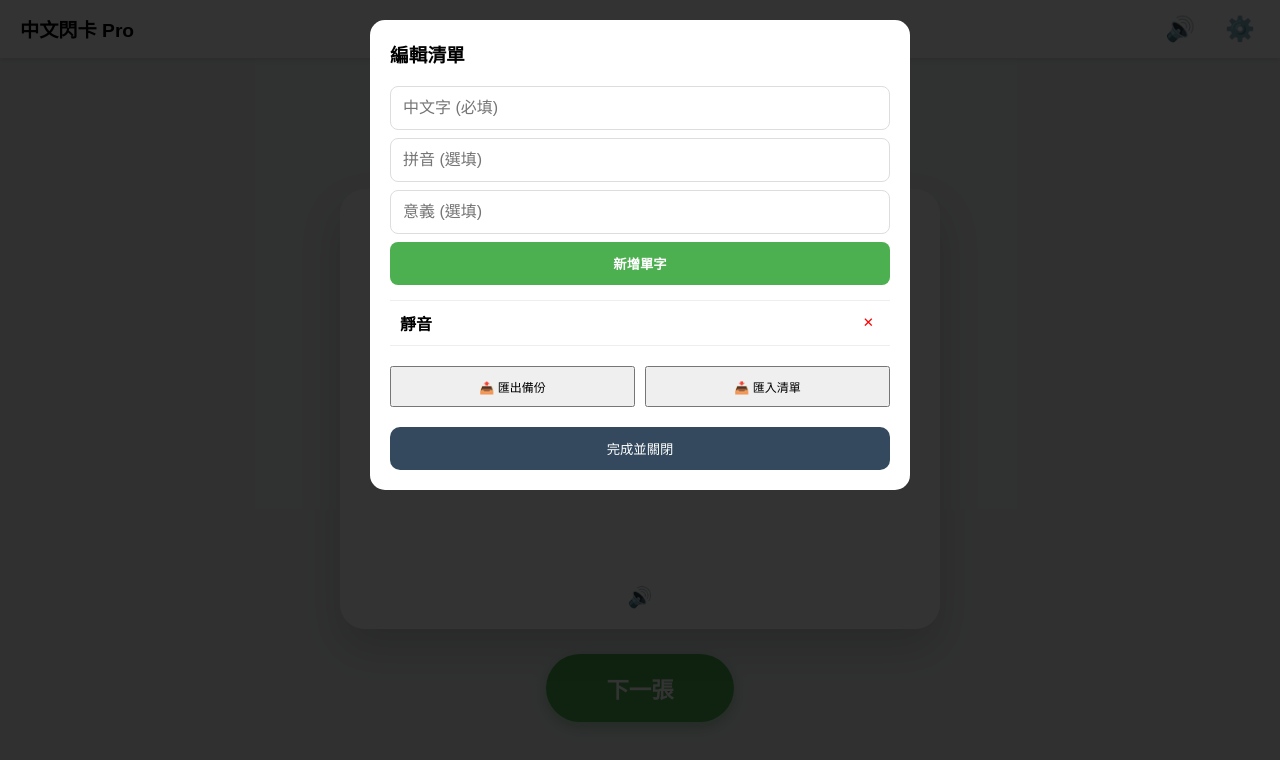
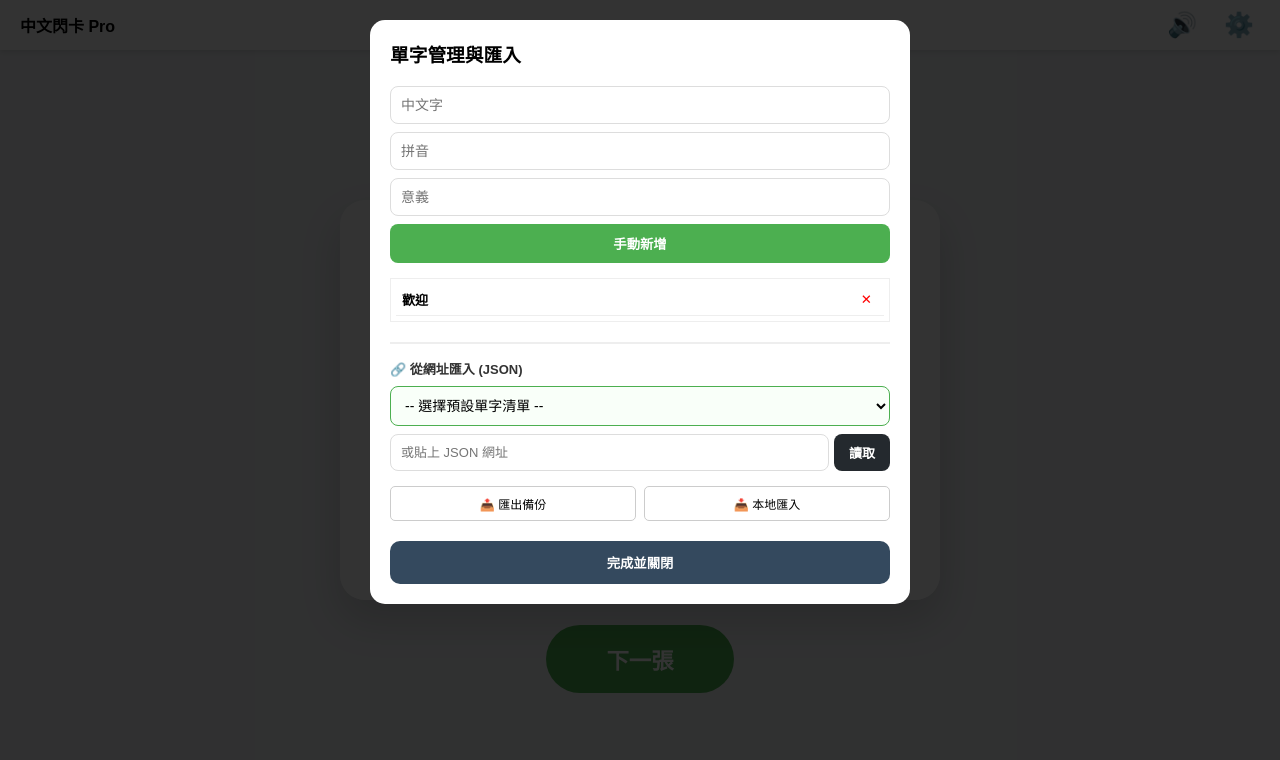
Before and after one commit to chin7521/flashcard, a plain HTML site: page index.html in a window 1280 px wide. Both pictures are taken after a click on the button "⚙️". Drawn offline with Linux system fonts and the light colour scheme.

Commit message:
Update index.html

```diff
--- a/index.html
+++ b/index.html
@@ -5,178 +5,43 @@
     <meta name="viewport" content="width=device-width, initial-scale=1.0, maximum-scale=1.0, user-scalable=no">
     <title>中文閃卡</title>
     <style>
-        :root {
-            --primary-color: #4CAF50;
-            --secondary-color: #f39c12;
-            --bg-color: #f0f2f5;
-            --card-white: #ffffff;
-            --card-back: #fffdf0;
-        }
-
-        body {
-            font-family: "PingFang TC", "Microsoft JhengHei", sans-serif;
-            background-color: var(--bg-color);
-            margin: 0;
-            display: flex;
-            flex-direction: column;
-            align-items: center;
-            height: 100vh;
-            overflow: hidden;
-        }
-
-        /* 頂部導覽列 */
-        .header {
-            width: 100%;
-            padding: 10px 20px;
-            display: flex;
-            justify-content: space-between;
-            align-items: center;
-            box-sizing: border-box;
-            background: white;
-            box-shadow: 0 2px 5px rgba(0,0,0,0.1);
-            z-index: 10;
-        }
-
-        .header-btns {
-            display: flex;
-            gap: 20px;
-            align-items: center;
-        }
-
-        .icon-btn {
-            background: none;
-            border: none;
-            font-size: 24px;
-            cursor: pointer;
-            padding: 5px;
-            transition: transform 0.1s;
-        }
-        .icon-btn:active { transform: scale(0.9); }
-
-        /* 主區域 */
-        .main-container {
-            flex: 1;
-            display: flex;
-            flex-direction: column;
-            align-items: center;
-            justify-content: center;
-            width: 100%;
-            padding: 10px;
-            box-sizing: border-box;
-        }
-
-        .slider-container {
-            width: 90%;
-            max-width: 400px;
-            margin: 10px 0 20px 0;
-            display: flex;
-            align-items: center;
-            gap: 15px;
-            background: white;
-            padding: 10px 20px;
-            border-radius: 30px;
-            box-shadow: 0 2px 10px rgba(0,0,0,0.05);
-        }
-
-        .card-container {
-            perspective: 1000px;
-            width: 95%;
-            max-width: 600px;
-            height: 55vh;
-            max-height: 500px;
-            cursor: pointer;
-        }
-
-        .card {
-            width: 100%;
-            height: 100%;
-            position: relative;
-            transition: transform 0.6s cubic-bezier(0.4, 0, 0.2, 1);
-            transform-style: preserve-3d;
-            border-radius: 25px;
-            box-shadow: 0 20px 40px rgba(0,0,0,0.15);
-        }
-
+        :root { --primary-color: #4CAF50; --secondary-color: #f39c12; --bg-color: #f0f2f5; --card-white: #ffffff; --card-back: #fffdf0; }
+        body { font-family: "PingFang TC", "Microsoft JhengHei", sans-serif; background-color: var(--bg-color); margin: 0; display: flex; flex-direction: column; align-items: center; height: 100vh; overflow: hidden; }
+        .header { width: 100%; padding: 10px 20px; display: flex; justify-content: space-between; align-items: center; box-sizing: border-box; background: white; box-shadow: 0 2px 5px rgba(0,0,0,0.1); z-index: 10; }
+        .header-btns { display: flex; gap: 15px; align-items: center; }
+        .icon-btn { background: none; border: none; font-size: 24px; cursor: pointer; }
+        .main-container { flex: 1; display: flex; flex-direction: column; align-items: center; justify-content: center; width: 100%; padding: 10px; box-sizing: border-box; }
+        .slider-container { width: 90%; max-width: 400px; margin-bottom: 20px; display: flex; align-items: center; gap: 15px; background: white; padding: 10px 20px; border-radius: 30px; box-shadow: 0 2px 10px rgba(0,0,0,0.05); }
+        .card-container { perspective: 1000px; width: 95%; max-width: 600px; height: 50vh; max-height: 500px; cursor: pointer; }
+        .card { width: 100%; height: 100%; position: relative; transition: transform 0.6s cubic-bezier(0.4, 0, 0.2, 1); transform-style: preserve-3d; border-radius: 25px; box-shadow: 0 20px 40px rgba(0,0,0,0.15); }
         .card.is-flipped { transform: rotateY(180deg); }
-
-        .card-face {
-            position: absolute;
-            width: 100%;
-            height: 100%;
-            backface-visibility: hidden;
-            display: flex;
-            flex-direction: column;
-            align-items: center;
-            justify-content: center;
-            border-radius: 25px;
-            padding: 20px;
-            box-sizing: border-box;
-            text-align: center;
-            overflow: hidden;
-            word-break: break-all;
-        }
-
+        .card-face { position: absolute; width: 100%; height: 100%; backface-visibility: hidden; display: flex; flex-direction: column; align-items: center; justify-content: center; border-radius: 25px; padding: 20px; box-sizing: border-box; text-align: center; word-break: break-all; }
         .card-front { background: var(--card-white); }
-        .card-back {
-            background: var(--card-back);
-            transform: rotateY(180deg);
-            border: 3px dashed var(--secondary-color);
-        }
-
+        .card-back { background: var(--card-back); transform: rotateY(180deg); border: 3px dashed var(--secondary-color); }
         #word-display { font-weight: 900; color: #2c3e50; }
         #pinyin-display { color: var(--secondary-color); font-weight: bold; }
         #meaning-display { color: #7f8c8d; margin-top: 10px; }
-
-        /* 手動朗讀圖示 */
-        .manual-speak {
-            position: absolute;
-            bottom: 20px;
-            font-size: 20px;
-            color: #ddd;
-        }
-
         .btn-group { margin: 25px 0; }
-        .btn {
-            padding: 18px 60px;
-            font-size: 1.4rem;
-            background-color: var(--primary-color);
-            color: white;
-            border: none;
-            border-radius: 60px;
-            font-weight: bold;
-            box-shadow: 0 5px 15px rgba(76, 175, 80, 0.4);
-        }
+        .btn { padding: 18px 60px; font-size: 1.4rem; background-color: var(--primary-color); color: white; border: none; border-radius: 60px; font-weight: bold; }
 
         /* 設定彈窗 */
-        #settings-modal {
-            display: none;
-            position: fixed;
-            top: 0; left: 0; width: 100%; height: 100%;
-            background: rgba(0,0,0,0.8);
-            z-index: 1000;
-            padding: 20px;
-            box-sizing: border-box;
-        }
+        #settings-modal { display: none; position: fixed; top: 0; left: 0; width: 100%; height: 100%; background: rgba(0,0,0,0.8); z-index: 1000; padding: 20px; box-sizing: border-box; }
+        .modal-content { background: white; padding: 20px; border-radius: 15px; max-width: 500px; margin: auto; }
+        .input-group { display: flex; flex-direction: column; gap: 8px; margin-bottom: 15px; }
+        .input-group input { padding: 10px; border: 1px solid #ddd; border-radius: 8px; font-size: 14px; }
 
-        .modal-content {
-            background: white;
-            padding: 20px;
-            border-radius: 15px;
-            max-width: 500px;
-            margin: auto;
-        }
-
-        .input-group { display: flex; flex-direction: column; gap: 8px; margin-bottom: 15px; }
-        .input-group input { padding: 12px; border: 1px solid #ddd; border-radius: 8px; font-size: 16px; }
-        .add-btn { background: var(--primary-color); color: white; border: none; padding: 12px; border-radius: 8px; font-weight: bold; }
+        /* 匯入區塊 */
+        .backup-section { margin-top: 20px; padding-top: 15px; border-top: 2px solid #eee; }
+        .url-select { width: 100%; padding: 10px; margin-bottom: 8px; border-radius: 8px; border: 1px solid #4CAF50; background: #f9fff9; font-size: 14px; }
+        .backup-btn { flex: 1; padding: 8px; font-size: 12px; cursor: pointer; border-radius: 5px; border: 1px solid #ccc; background: #fff; }
     </style>
 </head>
 <body>
 
     <div class="header">
-        <div style="font-weight: bold; font-size: 1.2rem;">中文閃卡 Pro</div>
+        <div style="font-weight: bold;">中文閃卡 Pro</div>
         <div class="header-btns">
-            <button id="voice-toggle" class="icon-btn" onclick="toggleVoice()" title="切換發音">🔊</button>
+            <button id="voice-toggle" class="icon-btn" onclick="toggleVoice()">🔊</button>
             <button class="icon-btn" onclick="toggleModal()">⚙️</button>
         </div>
     </div>
@@ -185,80 +50,115 @@
         <div class="slider-container">
             <span>A</span>
             <input type="range" min="30" max="250" value="100" id="fontSlider">
-            <span style="font-size: 24px; font-weight: bold;">A</span>
+            <span style="font-size: 24px;">A</span>
         </div>
-
         <div class="card-container" onclick="flipCard()">
             <div class="card" id="card">
-                <div class="card-face card-front">
-                    <div id="word-display">載入中...</div>
-                    <div class="manual-speak">🔊</div>
-                </div>
+                <div class="card-face card-front"><div id="word-display">載入中...</div></div>
                 <div class="card-face card-back">
                     <div id="pinyin-display"></div>
                     <div id="meaning-display"></div>
-                    <div class="manual-speak">🔊</div>
                 </div>
             </div>
         </div>
-
-        <div class="btn-group">
-            <button class="btn" onclick="nextCard(event)">下一張</button>
-        </div>
+        <div class="btn-group"><button class="btn" onclick="nextCard(event)">下一張</button></div>
     </div>
 
     <div id="settings-modal">
         <div class="modal-content">
-            <h3 style="margin-top:0;">編輯清單</h3>
+            <h3 style="margin-top:0;">單字管理與匯入</h3>
+
             <div class="input-group">
-                <input type="text" id="new-word" placeholder="中文字 (必填)">
-                <input type="text" id="new-pinyin" placeholder="拼音 (選填)">
-                <input type="text" id="new-meaning" placeholder="意義 (選填)">
-                <button class="add-btn" onclick="addVocab()">新增單字</button>
+                <input type="text" id="new-word" placeholder="中文字">
+                <input type="text" id="new-pinyin" placeholder="拼音">
+                <input type="text" id="new-meaning" placeholder="意義">
+                <button onclick="addVocab()" style="background:var(--primary-color); color:white; padding:10px; border:none; border-radius:8px; font-weight:bold;">手動新增</button>
             </div>
-            <div id="vocab-list-container" style="max-height: 200px; overflow-y: auto; border-top: 1px solid #eee;"></div>
-            <div style="margin-top: 20px; display: flex; gap: 10px;">
-                <button onclick="exportVocab()" style="flex:1; padding:10px; font-size:12px;">📤 匯出備份</button>
-                <button onclick="document.getElementById('importFile').click()" style="flex:1; padding:10px; font-size:12px;">📥 匯入清單</button>
-                <input type="file" id="importFile" style="display:none" accept=".json" onchange="importVocab(event)">
+
+            <div id="vocab-list-container" style="max-height: 120px; overflow-y: auto; border: 1px solid #eee; padding: 5px; margin-bottom: 10px;"></div>
+
+            <div class="backup-section">
+                <p style="font-size: 13px; margin: 0 0 8px 0; color: #333; font-weight: bold;">🔗 從網址匯入 (JSON)</p>
+
+                <select id="preset-urls" class="url-select" onchange="updateUrlInput()">
+                    <option value="">-- 選擇預設單字清單 --</option>
+                    <option value="https://raw.githubusercontent.com/chin7521/flashcard/refs/heads/main/vocab_Vol1.json">Vol1</option>
+                    <option value="https://raw.githubusercontent.com/chin7521/flashcard/refs/heads/main/vocab_Vol2_L1-L6.json">Vol L1-L6</option>
+                    <option value="https://raw.githubusercontent.com/chin7521/flashcard/refs/heads/main/vocab_Vol2_L7-L12.json">Vol2 L7-L12</option>
+                </select>
+
+                <div style="display: flex; gap: 5px; margin-bottom: 15px;">
+                    <input type="text" id="remote-url" placeholder="或貼上 JSON 網址" style="flex:1; padding: 10px; border: 1px solid #ddd; border-radius: 8px; font-size: 13px;">
+                    <button onclick="importFromURL()" style="background:#24292e; color:white; border:none; padding:5px 15px; border-radius:8px; font-size: 13px; font-weight: bold;">讀取</button>
+                </div>
+
+                <div style="display: flex; gap: 8px;">
+                    <button class="backup-btn" onclick="exportVocab()">📤 匯出備份</button>
+                    <button class="backup-btn" onclick="document.getElementById('importFile').click()">📥 本地匯入</button>
+                    <input type="file" id="importFile" style="display:none" accept=".json" onchange="importVocab(event)">
+                </div>
             </div>
-            <button onclick="toggleModal()" style="width:100%; margin-top:20px; padding:12px; background:#34495e; color:white; border:none; border-radius:10px;">完成並關閉</button>
+
+            <button onclick="toggleModal()" style="width:100%; margin-top:20px; padding:12px; background:#34495e; color:white; border:none; border-radius:10px; font-weight:bold;">完成並關閉</button>
         </div>
     </div>
 
     <script>
-        const defaultVocab = [{kanji: "靜音", pinyin: "jìng yīn", meaning: "Mute / Silent"}];
-        let vocabulary = JSON.parse(localStorage.getItem('myVocab')) || defaultVocab;
+        let vocabulary = JSON.parse(localStorage.getItem('myVocab')) || [{kanji: "歡迎", pinyin: "huān yíng", meaning: "Welcome"}];
         let currentIndex = -1;
-        let isVoiceEnabled = localStorage.getItem('voiceEnabled') !== 'false'; // 預設開啟
+        let isVoiceEnabled = localStorage.getItem('voiceEnabled') !== 'false';
         const synth = window.speechSynthesis;
 
-        // 初始化開關圖示
-        document.getElementById('voice-toggle').innerText = isVoiceEnabled ? "🔊" : "靜音模式 🔇";
+        // 初始化語音按鈕
+        document.getElementById('voice-toggle').innerText = isVoiceEnabled ? "🔊" : "🔇";
 
-        function toggleVoice() {
-            isVoiceEnabled = !isVoiceEnabled;
-            localStorage.setItem('voiceEnabled', isVoiceEnabled);
-            document.getElementById('voice-toggle').innerText = isVoiceEnabled ? "🔊" : "靜音模式 🔇";
-            // 切換時如果剛好有聲音，直接停止
-            if (!isVoiceEnabled) synth.cancel();
+        function saveToLocal() {
+            localStorage.setItem('myVocab', JSON.stringify(vocabulary));
+            renderVocabList();
         }
 
-        function speak(text, force = false) {
-            // 如果沒開啟語音且不是「強制點擊發音」，則不執行
-            if (!isVoiceEnabled && !force) return;
-
-            synth.cancel();
-            const utter = new SpeechSynthesisUtterance(text);
-            utter.lang = 'zh-TW';
-            utter.rate = 0.85;
-            synth.speak(utter);
+        // 當下拉選單改變時，更新輸入框內容
+        function updateUrlInput() {
+            const select = document.getElementById('preset-urls');
+            const input = document.getElementById('remote-url');
+            if (select.value) {
+                input.value = select.value;
+            }
         }
 
-        function flipCard() {
-            document.getElementById('card').classList.toggle('is-flipped');
-            if (currentIndex >= 0) speak(vocabulary[currentIndex].kanji);
+        // 從網址讀取 JSON
+        async function importFromURL() {
+            let url = document.getElementById('remote-url').value.trim();
+            if (!url) return alert("請選擇或輸入網址");
+
+            // 自動轉換 GitHub 一般連結為 Raw 連結
+            if (url.includes("github.com") && !url.includes("raw.githubusercontent.com")) {
+                url = url.replace("github.com", "raw.githubusercontent.com").replace("/blob/", "/");
+            }
+
+            try {
+                const response = await fetch(url);
+                if (!response.ok) throw new Error("讀取失敗，請檢查網址是否正確。");
+                const data = await response.json();
+                if (Array.isArray(data)) {
+                    if (confirm(`成功找到 ${data.length} 個單字，是否覆蓋現有清單？`)) {
+                        vocabulary = data;
+                        saveToLocal();
+                        alert("匯入成功！");
+                        toggleModal();
+                    }
+                } else {
+                    alert("JSON 格式不正確，應為陣列格式。");
+                }
+            } catch (err) {
+                alert("讀取出錯：" + err.message);
+            }
         }
+
+        // --- 核心閃卡邏輯 ---
+        function speak(text) { if (!isVoiceEnabled) return; synth.cancel(); const u = new SpeechSynthesisUtterance(text); u.lang = 'zh-TW'; u.rate = 0.85; synth.speak(u); }
+        function toggleVoice() { isVoiceEnabled = !isVoiceEnabled; localStorage.setItem('voiceEnabled', isVoiceEnabled); document.getElementById('voice-toggle').innerText = isVoiceEnabled ? "🔊" : "🔇"; }
+        function flipCard() { document.getElementById('card').classList.toggle('is-flipped'); if(currentIndex>=0) speak(vocabulary[currentIndex].kanji); }
 
         function nextCard(event) {
             if(event) event.stopPropagation();
@@ -274,60 +174,60 @@
             }, 200);
         }
 
-        // --- 以下為管理功能邏輯 (同前版) ---
-        function saveToLocal() { localStorage.setItem('myVocab', JSON.stringify(vocabulary)); renderVocabList(); }
         function toggleModal() {
-            const modal = document.getElementById('settings-modal');
-            const isVisible = modal.style.display === 'block';
-            modal.style.display = isVisible ? 'none' : 'block';
+            const m = document.getElementById('settings-modal');
+            const isVisible = m.style.display === 'block';
+            m.style.display = isVisible ? 'none' : 'block';
             if(isVisible) nextCard();
         }
+
         function renderVocabList() {
-            const container = document.getElementById('vocab-list-container');
-            container.innerHTML = vocabulary.map((item, index) => `
-                <div style="display:flex; justify-content:space-between; padding:10px; border-bottom:1px solid #eee;">
+            document.getElementById('vocab-list-container').innerHTML = vocabulary.map((item, i) => `
+                <div style="display:flex; justify-content:space-between; font-size:13px; padding:6px; border-bottom:1px solid #eee;">
                     <span><b>${item.kanji}</b></span>
-                    <button onclick="removeVocab(${index})" style="color:red; border:none; background:none;">✕</button>
+                    <button onclick="removeVocab(${i})" style="color:red; border:none; background:none; cursor:pointer;">✕</button>
                 </div>
             `).join('');
         }
+
         function addVocab() {
             const k = document.getElementById('new-word').value.trim();
-            const p = document.getElementById('new-pinyin').value.trim();
-            const m = document.getElementById('new-meaning').value.trim();
-            if(k) { vocabulary.push({kanji: k, pinyin: p, meaning: m}); saveToLocal(); document.querySelectorAll('.input-group input').forEach(i => i.value = ''); }
-        }
-        function removeVocab(index) { vocabulary.splice(index, 1); saveToLocal(); }
-        function exportVocab() {
-            const blob = new Blob([JSON.stringify(vocabulary, null, 2)], {type: "application/json"});
-            const link = document.createElement('a');
-            link.href = URL.createObjectURL(blob);
-            link.download = `vocab_export.json`;
-            link.click();
-        }
-        function importVocab(event) {
-            const file = event.target.files[0];
-            if (!file) return;
-            const reader = new FileReader();
-            reader.onload = (e) => {
-                try {
-                    const data = JSON.parse(e.target.result);
-                    if (Array.isArray(data)) { vocabulary = data; saveToLocal(); alert("匯入成功！"); }
-                } catch (err) { alert("格式錯誤"); }
-            };
-            reader.readAsText(file);
+            if(k){
+                vocabulary.push({
+                    kanji: k,
+                    pinyin: document.getElementById('new-pinyin').value.trim(),
+                    meaning: document.getElementById('new-meaning').value.trim()
+                });
+                saveToLocal();
+                document.getElementById('new-word').value = '';
+                document.getElementById('new-pinyin').value = '';
+                document.getElementById('new-meaning').value = '';
+            }
         }
 
-        const fontSlider = document.getElementById('fontSlider');
-        function updateFontSize() {
-            const size = fontSlider.value;
-            document.getElementById('word-display').style.fontSize = size + "px";
-            document.getElementById('pinyin-display').style.fontSize = Math.min(size * 0.5, 60) + "px";
-            document.getElementById('meaning-display').style.fontSize = Math.min(size * 0.4, 45) + "px";
+        function removeVocab(i) { vocabulary.splice(i,1); saveToLocal(); }
+        function exportVocab() {
+            const b = new Blob([JSON.stringify(vocabulary, null, 2)], {type:"application/json"});
+            const a = document.createElement('a');
+            a.href = URL.createObjectURL(b); a.download="my_vocab.json"; a.click();
         }
-        fontSlider.addEventListener('input', updateFontSize);
+        function importVocab(e) {
+            const f = e.target.files[0];
+            const r = new FileReader();
+            r.onload=(ev)=>{ vocabulary=JSON.parse(ev.target.result); saveToLocal(); nextCard(); };
+            r.readAsText(f);
+        }
 
-        window.onload = () => { renderVocabList(); updateFontSize(); nextCard(); };
+        const fS = document.getElementById('fontSlider');
+        function updateFS() {
+            const s = fS.value;
+            document.getElementById('word-display').style.fontSize = s+"px";
+            document.getElementById('pinyin-display').style.fontSize = Math.min(s * 0.5, 60) + "px";
+            document.getElementById('meaning-display').style.fontSize = Math.min(s * 0.4, 45) + "px";
+        }
+        fS.addEventListener('input', updateFS);
+
+        window.onload = () => { renderVocabList(); updateFS(); nextCard(); };
     </script>
 </body>
 </html>
```
